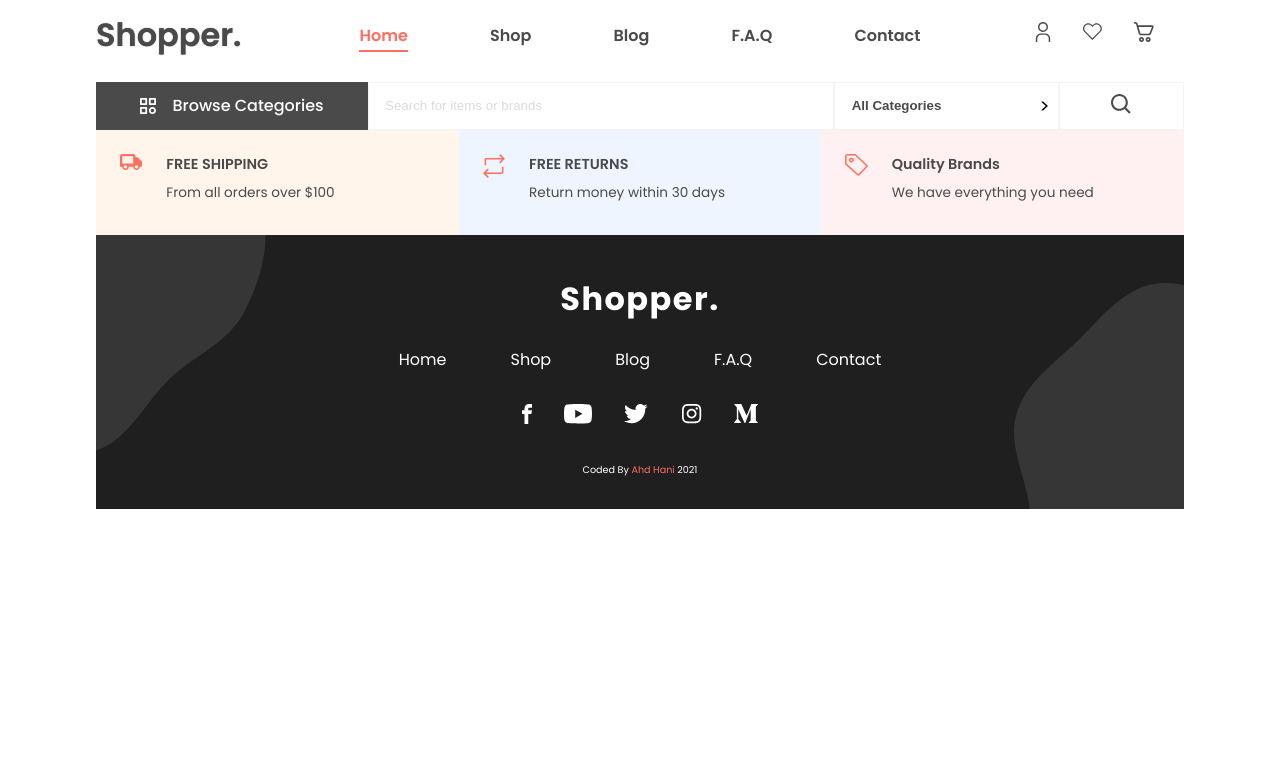
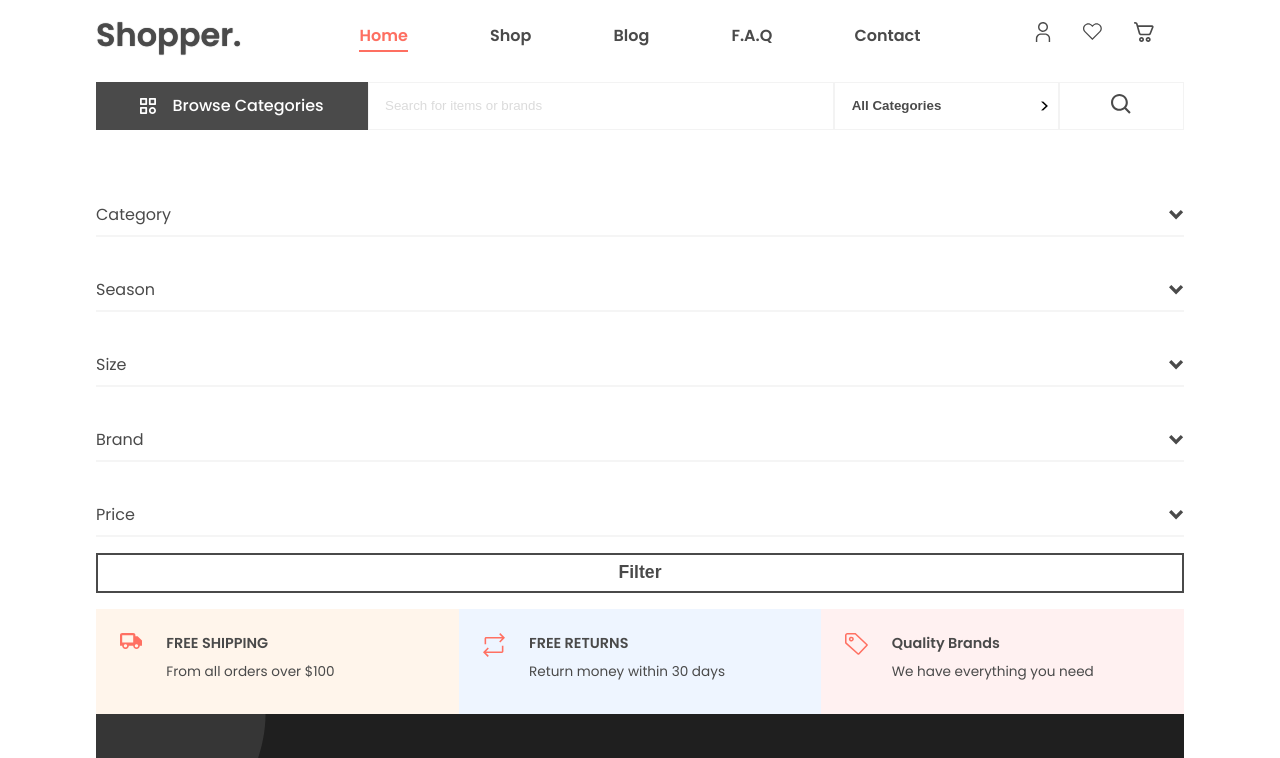
Before and after one commit to Ahd-3hd/next-ecommerce-ts, a Next.js app: page /shop in a window 1280 px wide. Shown: the top 758 px of the page. Built offline with nearby package versions, Linux system fonts and the light colour scheme.

Commit message:
create filter section

```diff
--- a/pages/shop/index.tsx
+++ b/pages/shop/index.tsx
@@ -1,3 +1,55 @@
+import Head from "next/head";
+import {
+  Wrapper,
+  FilterSection,
+  ProductsSection,
+  Dropdown,
+  FilterButton,
+} from "../../styles/Shop.style";
+
+const catDum = [
+  {
+    id: 0,
+    title: "Category",
+    options: ["All", "Women", "Men"],
+  },
+  {
+    id: 1,
+    title: "Season",
+    options: ["All", "Summer", "Winter", "Spring", "Fall"],
+  },
+  {
+    id: 2,
+    title: "Size",
+    options: ["All", "sm", "md", "lg", "xl"],
+  },
+  {
+    id: 3,
+    title: "Brand",
+    options: ["All", "One", "Two", "Three", "Four"],
+  },
+  {
+    id: 4,
+    title: "Price",
+    options: ["All", "< $500", "< $1000", "< $2000", "< $3000"],
+  },
+];
+
 export default function Shop() {
-  return <div></div>;
+  return (
+    <>
+      <Head>
+        <title>Shop</title>
+      </Head>
+      <Wrapper>
+        <FilterSection>
+          {catDum.map((item) => (
+            <Dropdown key={item.id} title={item.title} options={item.options} />
+          ))}
+          <FilterButton>Filter</FilterButton>
+        </FilterSection>
+        <ProductsSection></ProductsSection>
+      </Wrapper>
+    </>
+  );
 }
--- /dev/null
+++ b/styles/Shop.style.tsx
@@ -0,0 +1,100 @@
+import { useState } from "react";
+import styled from "styled-components";
+import { DropdownOptions } from "../components/Navbar/index.style";
+import CaretDown from "../svg/CaretDown.svg";
+
+export const Wrapper = styled.div`
+  margin-top: 2rem;
+`;
+export const FilterSection = styled.div`
+  padding: 1rem 0;
+`;
+export const ProductsSection = styled.div``;
+
+export const FilterButton = styled.button`
+  width: 100%;
+  height: 40px;
+  background: transparent;
+  border: 2px solid ${({ theme: { colors } }) => colors.primary};
+  color: ${({ theme: { colors } }) => colors.primary};
+  font-weight: 600;
+  font-size: 1.1rem;
+  transition: background 0.3s ease;
+  :hover {
+    background: ${({ theme: { colors } }) => colors.primary};
+    color: #fff;
+  }
+`;
+export const DropDownContainer = styled.div``;
+export const LabelContainer = styled.div`
+  display: flex;
+  justify-content: space-between;
+  align-items: flex-start;
+  padding: 0.5rem 0;
+  border-bottom: 2px solid ${({ theme: { colors } }) => colors.grey};
+  margin: 1rem 0;
+  cursor: pointer;
+`;
+export const Label = styled.span`
+  color: ${({ theme: { colors } }) => colors.primary};
+`;
+export const DropdownCaret = styled.div<{ toggle: boolean }>`
+  > svg {
+    fill: ${({ theme: { colors } }) => colors.primary};
+    width: 15px;
+    transition: transform 0.3s ease;
+    transform: rotateZ(${({ toggle }) => (toggle ? "180deg" : "0deg")});
+  }
+`;
+
+export const DropDownOptionsContainer = styled.div<{
+  toggle: boolean;
+  height: number;
+}>`
+  height: ${({ toggle, height }) => (toggle ? height : 0)}px;
+  overflow: hidden;
+  transition: height 0.3s ease;
+`;
+export const DropDownOption = styled.div`
+  display: flex;
+  align-items: center;
+  height: 40px;
+`;
+export const OptionLabel = styled.label`
+  font-size: 0.85rem;
+  color: ${({ theme: { colors } }) => colors.primary};
+`;
+export const OptionInput = styled.input`
+  display: none;
+`;
+export const OptionInputReplacement = styled.div`
+  width: 20px;
+  height: 20px;
+  background: ${({ theme: { colors } }) => colors.primary};
+  margin-right: 1rem;
+  border-radius: 20px;
+  position: relative;
+`;
+
+export const Dropdown = ({ title, options }) => {
+  const [toggle, setToggle] = useState(false);
+  return (
+    <DropDownContainer>
+      <LabelContainer onClick={() => setToggle((prevState) => !prevState)}>
+        <Label>{title}</Label>
+        <DropdownCaret toggle={toggle}>
+          <CaretDown />
+        </DropdownCaret>
+      </LabelContainer>
+      <DropDownOptionsContainer toggle={toggle} height={options.length * 40}>
+        {options.map((opt) => (
+          <DropDownOption key={opt}>
+            <OptionInputReplacement id={opt} />
+            <OptionInput id={opt} type="radio"></OptionInput>
+            <OptionLabel htmlFor={opt}>{opt}</OptionLabel>
+          </DropDownOption>
+        ))}
+      </DropDownOptionsContainer>
+    </DropDownContainer>
+  );
+};
--- /dev/null
+++ b/svg/CaretDown.svg.tsx
@@ -0,0 +1,9 @@
+const CaretDown = () => {
+  return (
+    <svg viewBox="0 0 9 6" fill="none" xmlns="http://www.w3.org/2000/svg">
+      <path d="M4.243 5.657L0 1.414L1.415 0L4.243 2.829L7.071 0L8.486 1.414L4.243 5.657Z" />
+    </svg>
+  );
+};
+
+export default CaretDown;
```
